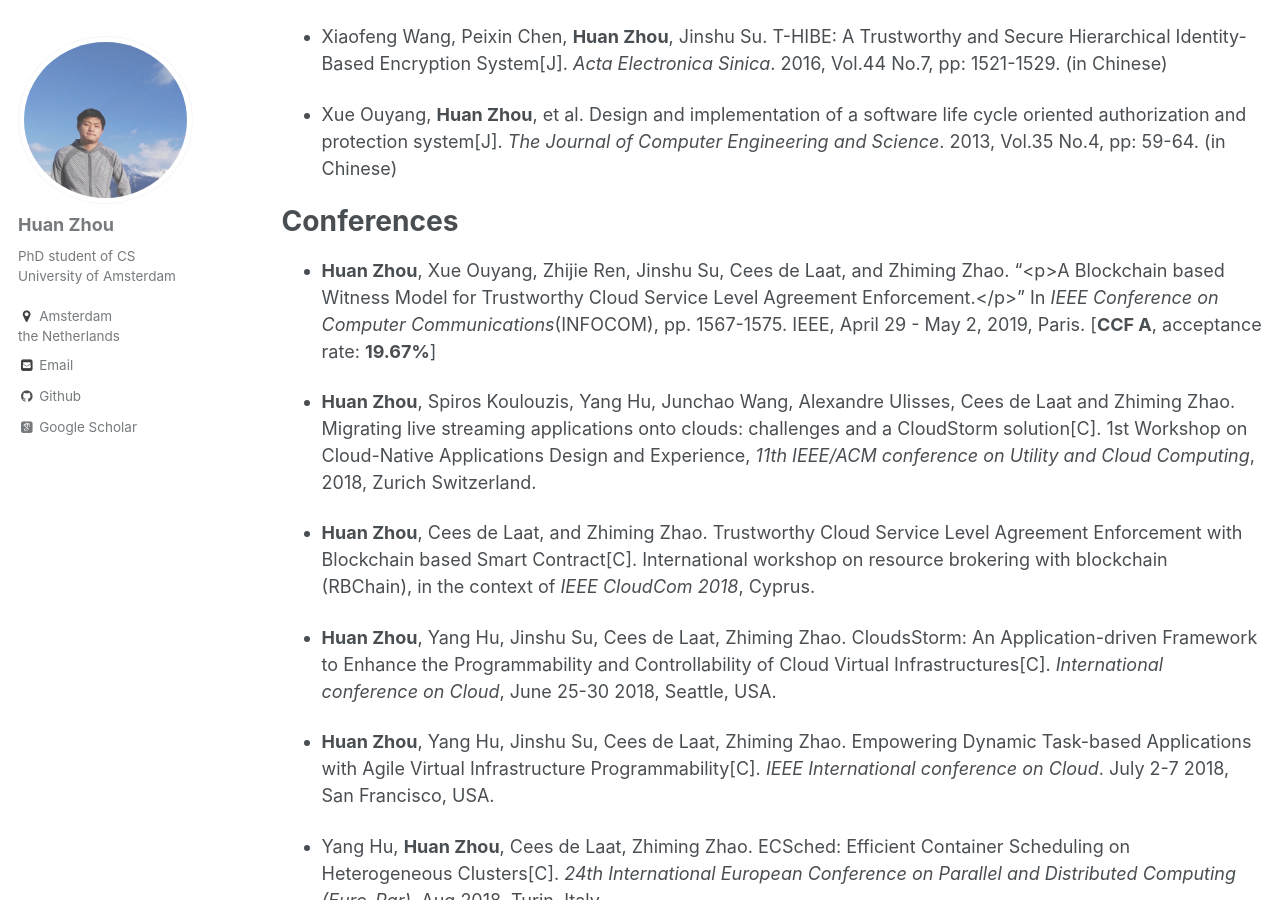
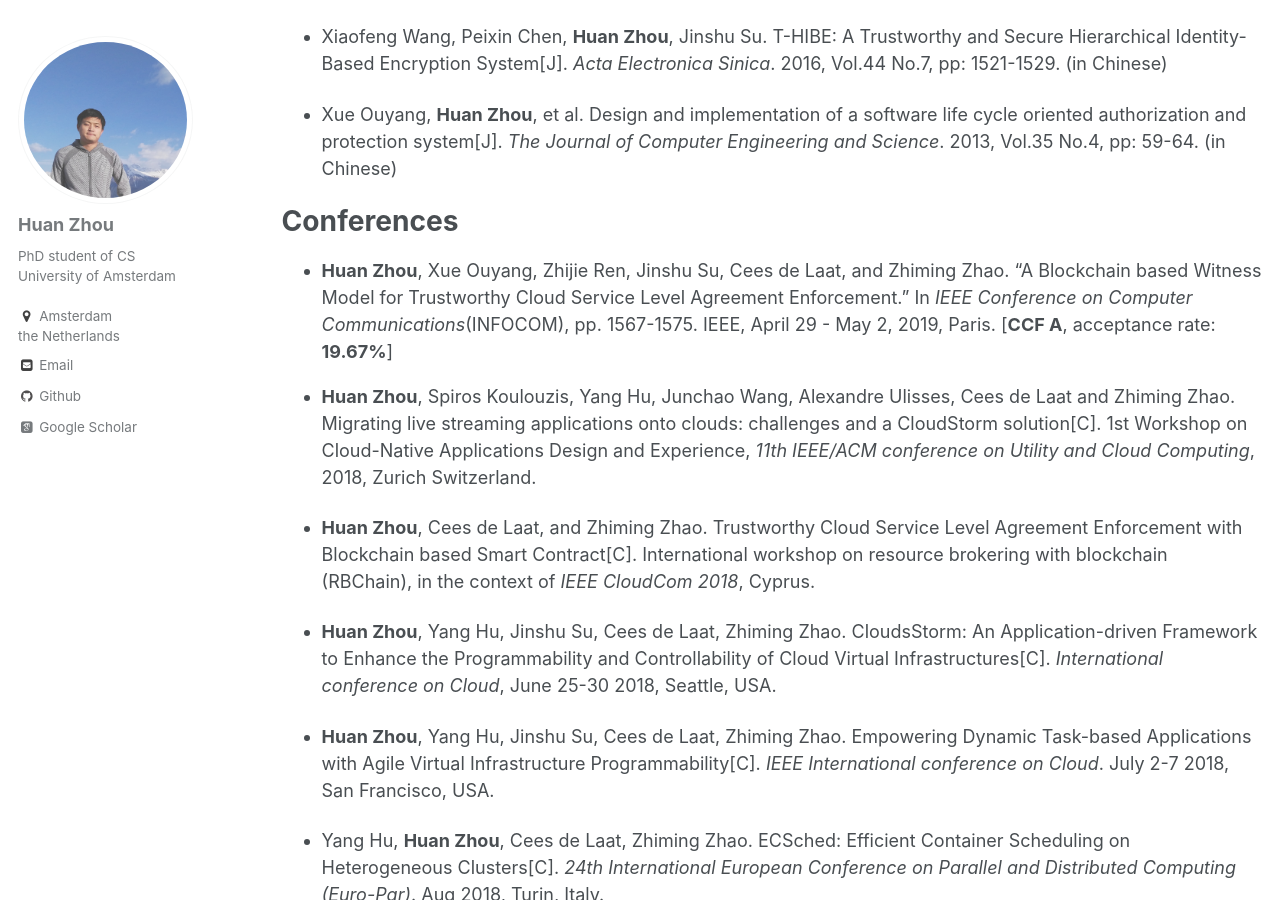
Before and after one commit to zh9314/zh9314.github.io, a Jekyll site: the page built from _pages/publications.md, in a window 1280 px wide and 900 px high, scrolled down 448 px. Built offline with Jekyll 4.4.1, drawn with Linux system fonts in a browser that asks for light colours; some web fonts are replaced; part of the change alters nothing that is shown.

```diff
--- a/_pages/publications.md
+++ b/_pages/publications.md
@@ -20,7 +20,9 @@ Journals
 
 Conferences
 ======
-- **Huan Zhou**, Xue Ouyang, Zhijie Ren, Jinshu Su, Cees de Laat, and Zhiming Zhao. "<p>[A Blockchain based Witness Model for Trustworthy Cloud Service Level Agreement Enforcement.](http://zh9314.github.io/files/publications/preprints/infocom2019.pdf)</p>" In _IEEE Conference on Computer Communications_(INFOCOM), pp. 1567-1575. IEEE, April 29 - May 2, 2019, Paris. [**CCF A**, acceptance rate: **19.67%**]
+- **Huan Zhou**, Xue Ouyang, Zhijie Ren, Jinshu Su, Cees de Laat, and Zhiming Zhao. "[A Blockchain based Witness Model for Trustworthy Cloud Service Level Agreement Enforcement.][1]" In _IEEE Conference on Computer Communications_(INFOCOM), pp. 1567-1575. IEEE, April 29 - May 2, 2019, Paris. [**CCF A**, acceptance rate: **19.67%**]
+
+[1]: http://zh9314.github.io/files/publications/preprints/infocom2019.pdf
 
 - **Huan Zhou**, Spiros Koulouzis, Yang Hu, Junchao Wang, Alexandre Ulisses, Cees de Laat and Zhiming Zhao. Migrating live streaming applications onto clouds: challenges and a CloudStorm solution\[C\]. 1st Workshop on Cloud-Native Applications Design and Experience, _11th IEEE/ACM conference on Utility and Cloud Computing_, 2018, Zurich Switzerland.
 
```
